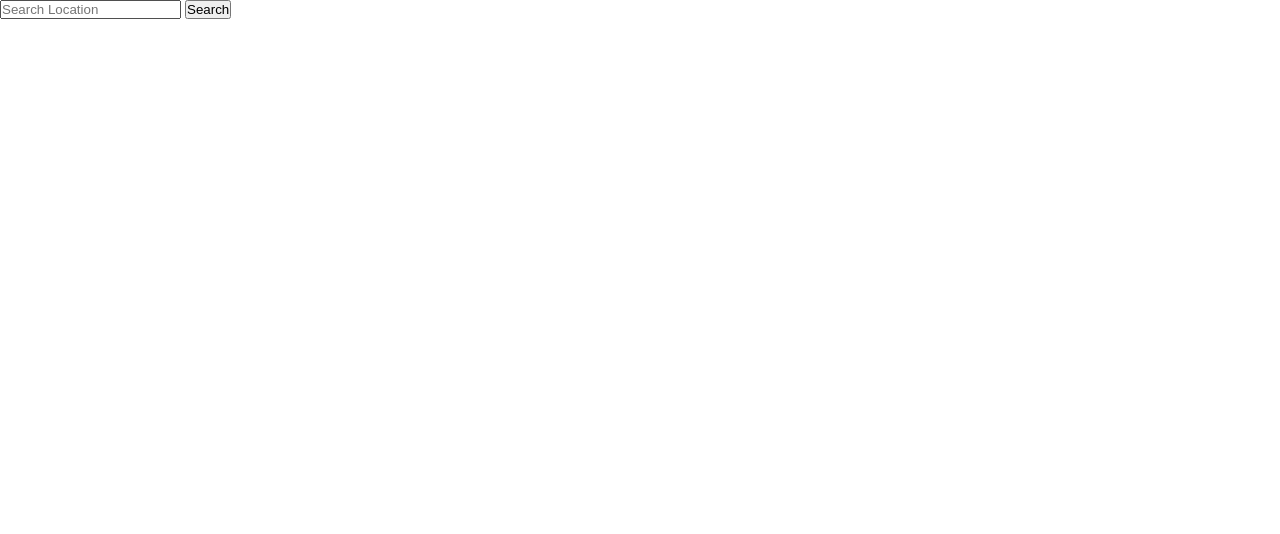
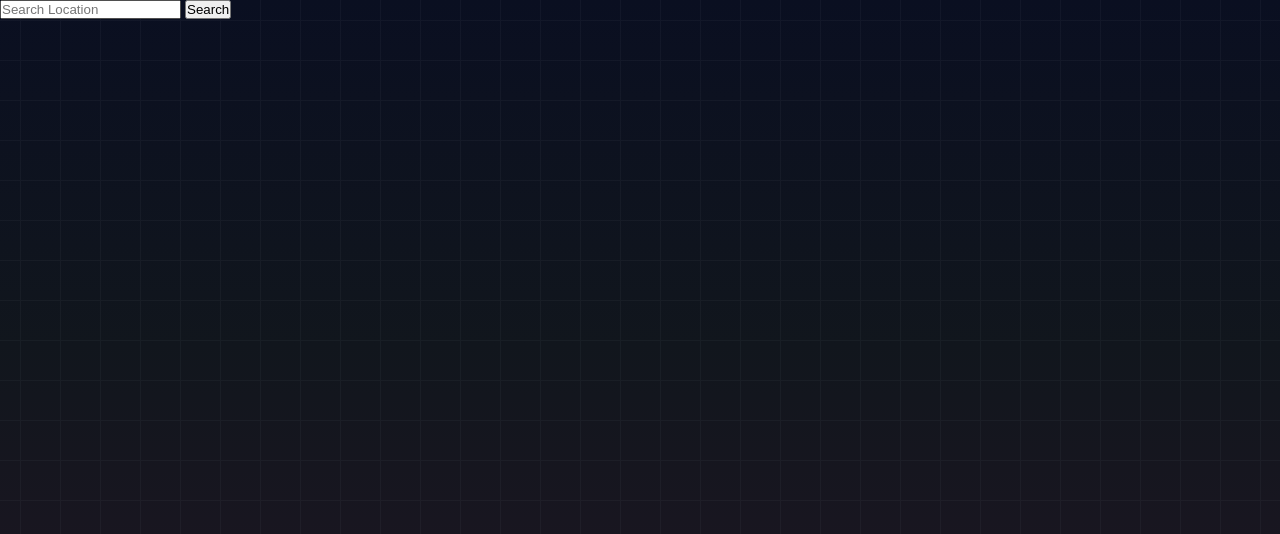
Before and after one commit to NotRelix/weather-wave, a website built with webpack: page src/template.html in a window 1280 px wide. Built offline with nearby package versions, Linux system fonts and the light colour scheme.

Commit message:
style: add grid background and gradient

```diff
--- a/src/style.css
+++ b/src/style.css
@@ -3,3 +3,23 @@
   padding: 0;
   box-sizing: border-box;
 }
+
+body {
+  width: 100vw;
+  height: 100vh;
+  background: rgb(35, 22, 37);
+  background: linear-gradient(0deg, rgba(35, 22, 37, 1) 0%, rgba(17, 22, 29, 1) 57%, rgba(10, 15, 33, 1) 100%);
+}
+
+.bg-grid {
+  position: absolute;
+  z-index: -1;
+  width: 100vw;
+  height: 100vh;
+  background-image:
+    linear-gradient(to right, rgb(203 213 225) 1px, transparent 1px),
+    linear-gradient(to bottom, rgb(203 213 225) 1px, transparent 1px);
+  background-size: 2.5rem 2.5rem;
+  background-position: center center;
+  opacity: 4%;
+}
--- a/src/template.html
+++ b/src/template.html
@@ -6,6 +6,7 @@
   <title>Weather Wave</title>
 </head>
 <body>
+  <div class="bg-grid"></div>
   <form action="#">
     <input type="text" name="location" placeholder="Search Location">
     <button type="submit">Search</button>
```
